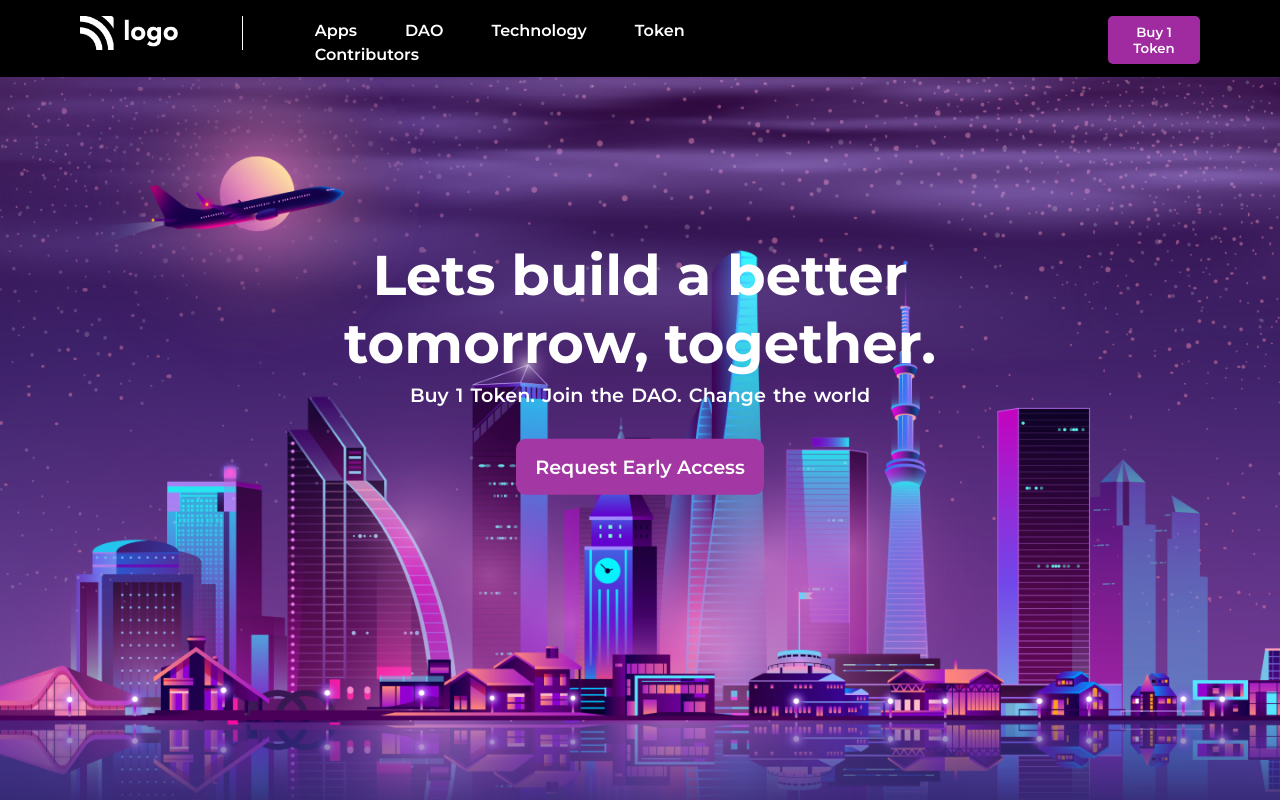
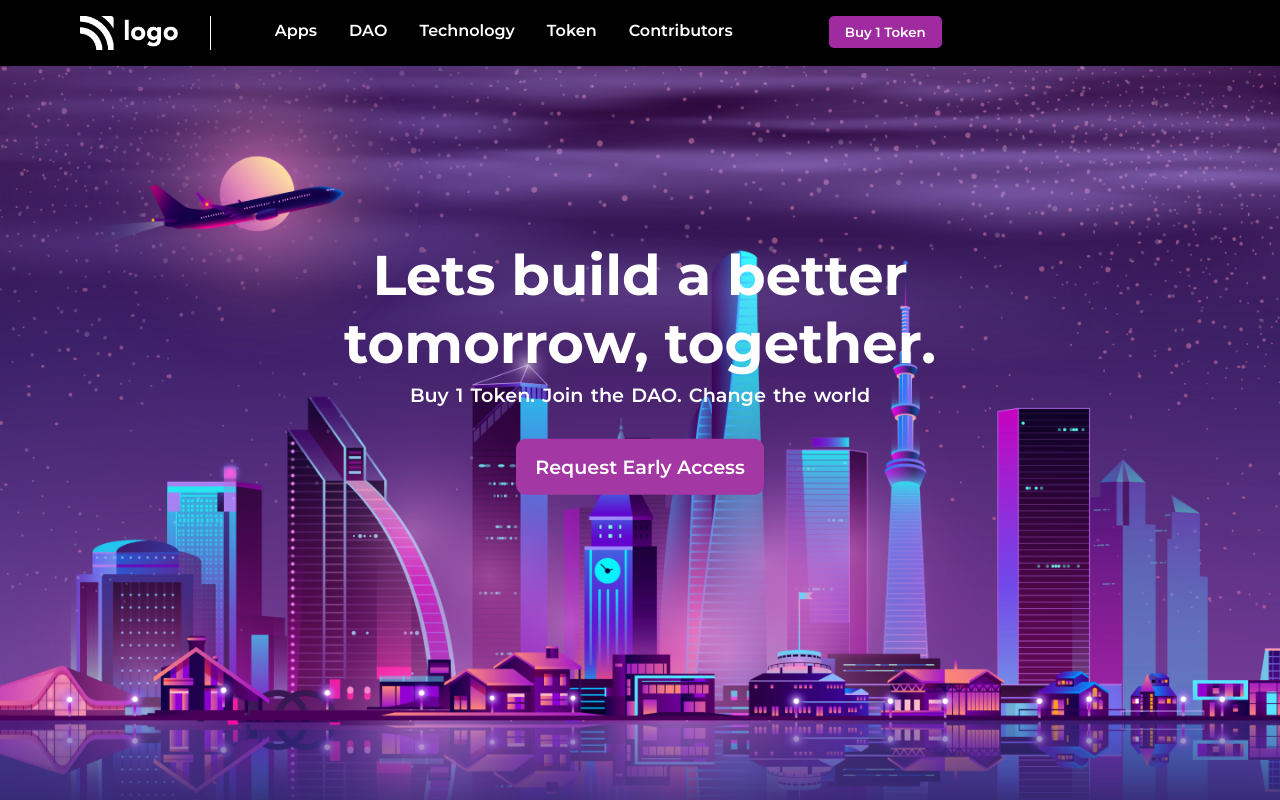
Before and after one commit to aiman-nigar/Crypto-Landing-page, a plain HTML site: page index.html in a window 1280 px wide. Drawn offline with Linux system fonts and the light colour scheme.

Commit message:
Stylesheet

```diff
--- a/style.css
+++ b/style.css
@@ -22,7 +22,7 @@
 }
 
 .navbar img {
-    padding-right: 4rem;
+    padding-right: 2rem;
     height: 2.1rem;
     border-right: 1px solid rgb(255, 255, 255);
 }
@@ -36,7 +36,7 @@
     list-style: none;
     text-decoration: none;
     margin-top: 0.3rem;
-    padding: 0rem 1.5rem 0rem;
+    padding: 0rem 1rem 0rem;
     font-size: 1rem;
     font-weight: normal;
     float: left;
@@ -49,7 +49,7 @@
     border-radius: 5px;
     padding: 0.5rem 1rem;
     background-color: rgb(160, 43, 160);
-    margin-left: 17.5rem;
+    margin-left: 5rem;
 }
 
 .hero {
```
